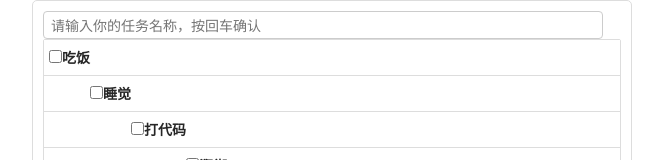
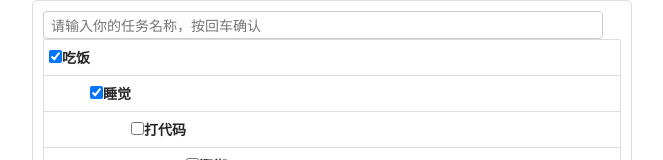
Before and after one commit to hydemajesty/reactTest, a React (Create React App) app: page / in a window 1280 px wide. Shown: the top 160 px of the page, without its empty margins (308-971 px from the left). Built offline with nearby package versions, Linux system fonts and the light colour scheme.

Commit message:
#1
勾选item并修改state

```diff
--- a/src/App.js
+++ b/src/App.js
@@ -17,13 +17,23 @@ export default class App extends Component {
     const newTodos = [todoObj, ...todos]
     this.setState({todos:newTodos})
   }
+
+  updateTodo = (id,done)=>{
+
+    const {todos} = this.state
+    const newTodos = todos.map((todoObj)=>{
+      if(todoObj.id === id) return {...todoObj,done}
+      else return todoObj
+    })
+    this.setState({todos:newTodos})
+  }
   render() {
     const {todos} = this.state
     return (
       <div className="todo-container">
         <div className="todo-wrap">
           <Header addTodo={this.addTodo}></Header>
-          <List todos={todos}></List>
+          <List todos={todos} updateTodo={this.updateTodo}></List>
           <Footer></Footer>
         </div>
       </div>
--- a/src/Components/Item/Iterm.js
+++ b/src/Components/Item/Iterm.js
@@ -10,14 +10,19 @@ export default class Iterm extends Component {
     }
   }
 
-
+  handleCheck = (id) => {
+    return (event)=>{
+      console.log(id,event.target.checked)
+      this.props.updateTodo(id,event.target.checked)
+    }
+  }
   render() {
-    const {name,done} = this.props
+    const {id,name,done} = this.props
     const {mouse} = this.state
     return (
       <li style={{backgroundColor:mouse?'#ddd':'white'}} onMouseEnter={this.handleMouse(true) } onMouseLeave={this.handleMouse(false)}>
 				<label>
-					<input type="checkbox"/>
+					<input type="checkbox" defaultChecked={done} onChange={this.handleCheck(id)}/>
 					<span>{name}</span>
 				</label>
 				<button className="btn btn-danger" style={{display:mouse?'block':'none'}}>删除</button>
--- a/src/Components/List/List.js
+++ b/src/Components/List/List.js
@@ -5,12 +5,12 @@ import './List.css'
 export default class List extends Component {
 
   render() {
-    const{todos} = this.props
+    const{todos,updateTodo} = this.props
     return (
       <ul className="todo-main">
 				{
 					todos.map( todo =>{
-						return <Item key={todo.id} {...todo}/>
+						return <Item key={todo.id} {...todo} updateTodo={updateTodo}/>
 					})
 				}
 			</ul>
```
